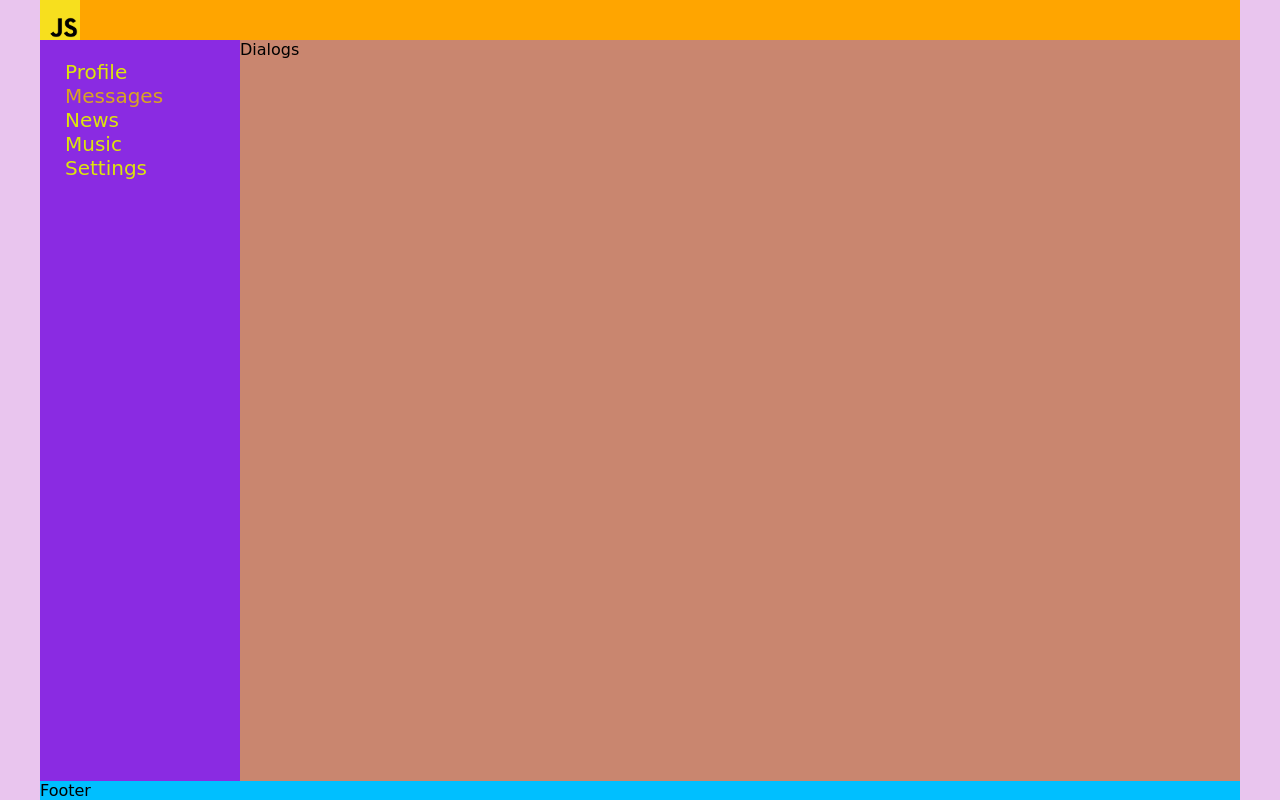
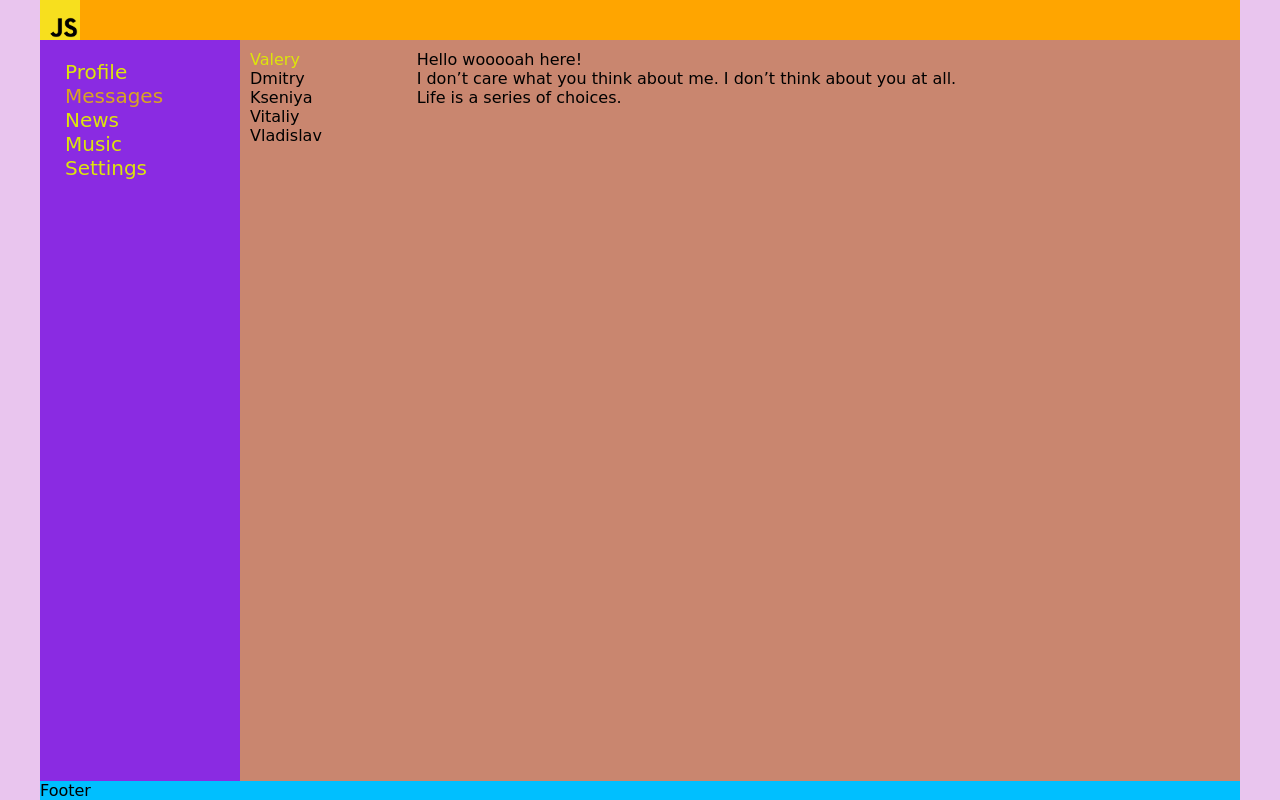
Before and after one commit to valeryaosta/sn-new, a React (Create React App) app: page /dialogs in a window 1280 px wide. Built offline with nearby package versions, Linux system fonts and the light colour scheme.

Commit message:
21 - Dialogs page markup

```diff
--- a/src/components/Dialogs/Dialogs.jsx
+++ b/src/components/Dialogs/Dialogs.jsx
@@ -1,10 +1,31 @@
 import React from 'react';
-// import s from './Dialogs.moodule.css'
+import s from './Dialogs.module.css'
 
 const Dialogs = () => {
     return (
-        <div>
-            Dialogs
+        <div className={s.dialogs}>
+            <div className={s.dialogsItems}>
+                <div className={s.dialog + ' ' + s.active}>
+                    Valery
+                </div>
+                <div className={s.dialog}>
+                    Dmitry
+                </div>
+                <div className={s.dialog}>
+                    Kseniya
+                </div>
+                <div className={s.dialog}>
+                    Vitaliy
+                </div>
+                <div className={s.dialog}>
+                    Vladislav
+                </div>
+            </div>
+            <div className={s.messages}>
+                <div className={s.message}>Hello wooooah here!</div>
+                <div className={s.message}>I don’t care what you think about me. I don’t think about you at all.</div>
+                <div className={s.message}>Life is a series of choices.</div>
+            </div>
         </div>
     );
 };
--- /dev/null
+++ b/src/components/Dialogs/Dialogs.module.css
@@ -0,0 +1,24 @@
+.dialogs {
+    display: grid;
+    grid-template-columns: 2fr 10fr;
+}
+
+.dialogsItems {
+    padding: 10px;
+}
+
+.dialog {
+
+}
+
+.dialogsItems .active {
+    color: #dde50a;
+}
+
+.messages {
+    padding: 10px;
+}
+
+.messages .message {
+
+}
```
Also changed, not shown: src/components/Dialogs/Dialogs.moodule.css (deleted).
